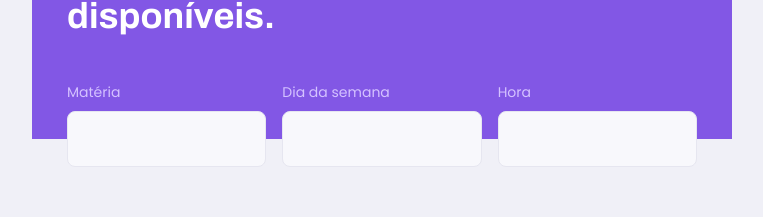
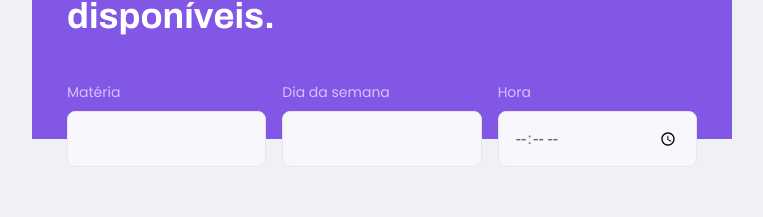
Before and after one commit to Gui-dev/proffy, a React (Create React App) app in the folder web/: page /study in a window 1280 px wide. Shown: the part 165-382 px from the top of the page, without its empty margins (258-1021 px from the left). Built offline with nearby package versions, Linux system fonts and the light colour scheme.

Commit message:
refactor: add component Input

```diff
--- a/web/src/pages/TeacherList/index.tsx
+++ b/web/src/pages/TeacherList/index.tsx
@@ -2,27 +2,17 @@ import React from 'react'
 
 import { PageHeader } from './../../components/PageHeader'
 import { TeacherItem } from './../../components/TeacherItem'
-import { Container, Form, InputBlock, Main } from './style'
+import { Input } from './../../components/Input'
+import { Container, Form, Main } from './style'
 
 export const TeacherList: React.FC = () => {
   return (
     <Container className="container">
       <PageHeader title="Estes são os proffys disponíveis.">
         <Form>
-          <InputBlock>
-            <label htmlFor="subject">Matéria</label>
-            <input type="text" id="subject" className="subject"/>
-          </InputBlock>
-
-          <InputBlock>
-            <label htmlFor="week-day">Dia da semana</label>
-            <input type="text" id="week-day" className="week-day"/>
-          </InputBlock>
-
-          <InputBlock>
-            <label htmlFor="time">Hora</label>
-            <input type="text" id="time" className="time"/>
-          </InputBlock>
+          <Input name="subject" label="Matéria"/>
+          <Input name="week-day" label="Dia da semana"/>
+          <Input type="time" name="time" label="Hora"/>
         </Form>
       </PageHeader>
 
--- a/web/src/pages/TeacherList/style.ts
+++ b/web/src/pages/TeacherList/style.ts
@@ -21,49 +21,6 @@ export const Form = styled.form`
   }
 `
 
-export const InputBlock = styled.div`
-  position: relative;
-
-  & + div {
-    margin-top: 1.4rem;
-  }
-
-  @media (min-width: 700px) {
-    & + div {
-      margin-top: 0;
-    }
-  }
-
-  &:focus-within::after {
-    content: '';
-    position: absolute;
-    left: 1.6rem;
-    right: 1.6rem;
-    bottom: 0;
-    width: calc(100% - 3.2rem);
-    height: 2px;
-    background-color: var(--color-primary-light);
-  }
-
-  label {
-    font-size: 1.4rem;
-    color: var(--color-text-in-primary);
-  }
-
-  input {
-    font-size: 1.6rem;
-    font-family: Archivo;
-    width: 100%;
-    height: 5.6rem;
-    margin-top: 0.8rem;
-    padding: 0 1.6rem;
-    background-color: var(--color-input-background);
-    border-radius: 0.8rem;
-    border: 1px solid var(--color-line-in-white);
-    outline: 0;
-  }
-`
-
 export const Main = styled.main`
   width: 90%;
   margin: 3.2rem auto;
```
